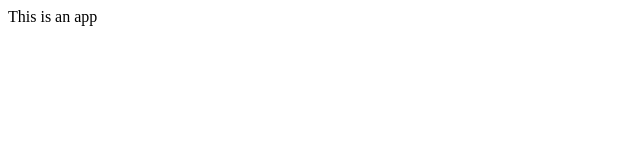
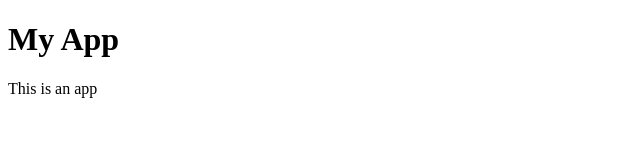
Before and after one commit to nik-1236789/GitLearning, a plain HTML site: page index.html in a window 1280 px wide. Shown: the whole page, without its empty margins (0-640 px from the left). Drawn offline with Linux system fonts and the light colour scheme.

Commit message:
second commit

```diff
--- a/index.html
+++ b/index.html
@@ -4,6 +4,7 @@
 	<title>My App</title>
 </head>
 <body>
+	<h1>My App</h1>
 This is an app
 </body>
 </html>
```
